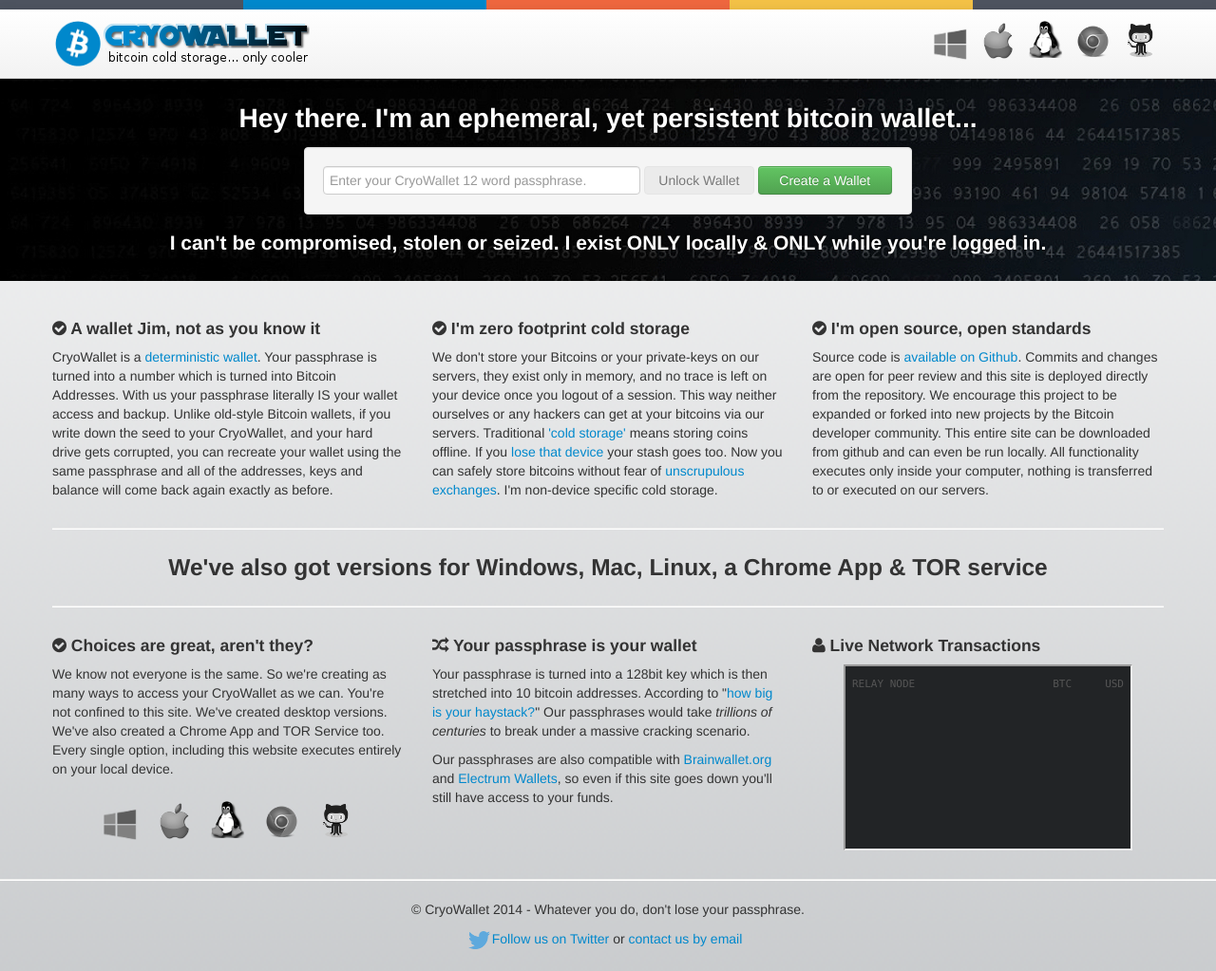
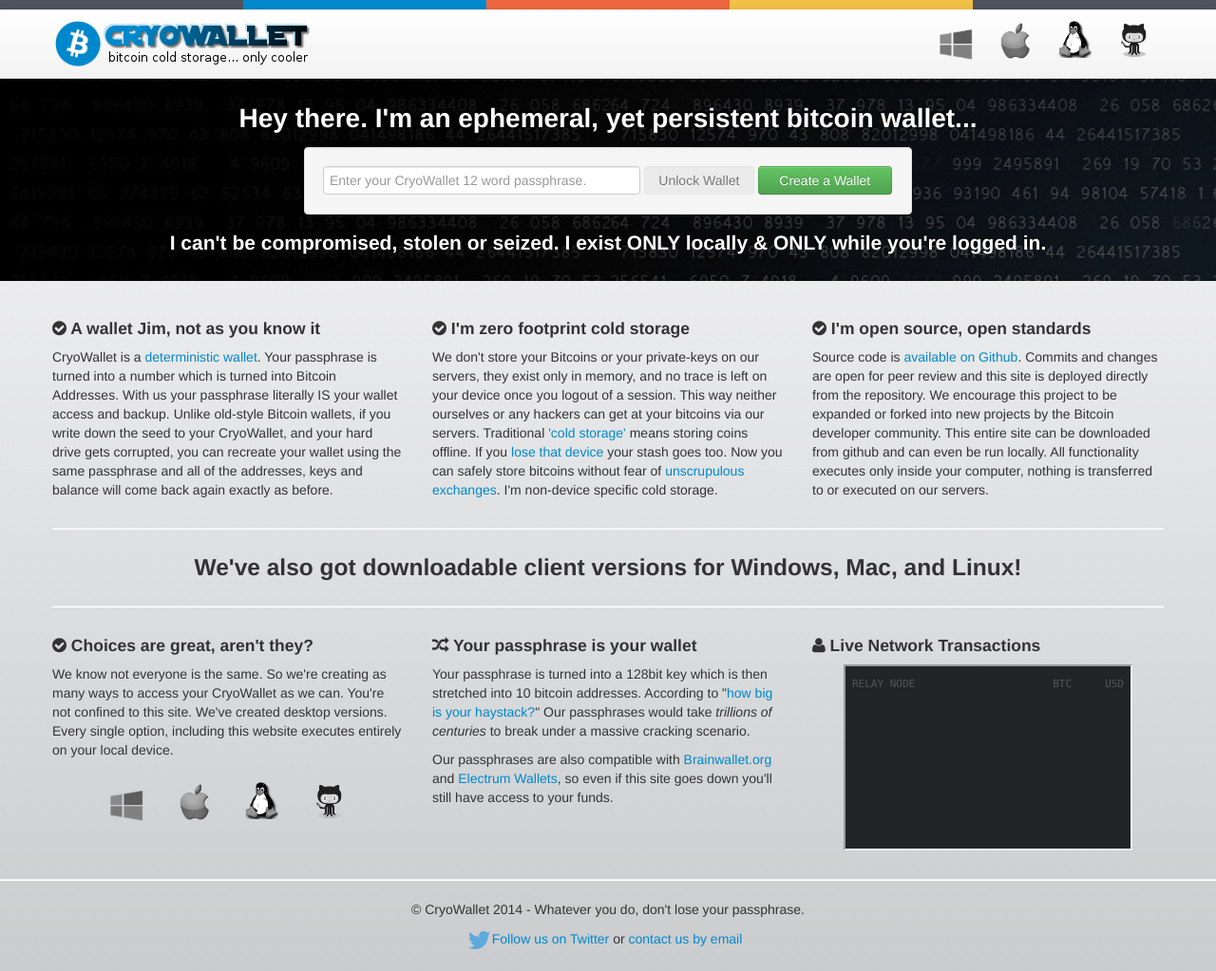
Before and after one commit to cryowallet/cryowallet.github.io, a Jekyll site: the page index.html, which Jekyll copies as it is, in a window 1280 px wide and 1023 px high. Shown: the whole window at 95% size. Built offline with Jekyll 4.4.1, drawn with Linux system fonts in a browser that asks for light colours.

Commit message:
Update index.html

```diff
--- a/index.html
+++ b/index.html
@@ -121,8 +121,7 @@
 <td align="center"><a href="/Downloads/Win/CryoWalletSetup.zip" onMouseOut="MM_swapImgRestore()" onMouseOver="MM_swapImage('windows','','win.png',1)"><img src="win-bw.png" title="Download CryoWallet for Windows" name="windows" width="35" height="52" border="0"></a></td>
 <td align="center"><a href="/Downloads/Mac/CryoWallet.zip" onMouseOut="MM_swapImgRestore()" onMouseOver="MM_swapImage('mac','','mac.png',1)"><img src="mac-bw.png" title="Download CryoWallet for Mac" name="mac" width="35" height="52" border="0"></a></td>
 <td align="center"><a href="/Downloads/Lin/CryoWallet.zip" onMouseOut="MM_swapImgRestore()" onMouseOver="MM_swapImage('linux','','lin.png',1)"><img src="lin-bw.png" title="Download CryoWallet for Linux" name="linux" width="35" height="52" border="0"></a></td>
-<td align="center"><a href="https://chrome.google.com/webstore/detail/cryowalletcom/fdjcpegfgobhcjeodebempmpeaicekig" onMouseOut="MM_swapImgRestore()" onMouseOver="MM_swapImage('app','','app.png',1)" target="_blank"><img src="app-bw.png" title="Access CryoWallet via Chrome App" name="app" width="35" height="52" border="0"></a></td>
-<td align="center"><a href="https://github.com/cryowallet/CryoWallet" onMouseOut="MM_swapImgRestore()" onMouseOver="MM_swapImage('ext','','git.png',1)" target="_blank"><img src="git-bw.png" title="Access CryoWallet Source Files on Github" name="ext" width="35" height="52" border="0"></a></td>
+<td align="center"><a href="https://github.com/cryowallet/cryowallet.github.io" onMouseOut="MM_swapImgRestore()" onMouseOver="MM_swapImage('ext','','git.png',1)" target="_blank"><img src="git-bw.png" title="Access CryoWallet Source Files on Github" name="ext" width="35" height="52" border="0"></a></td>
 </tr>
 </table
 </div>
@@ -198,26 +197,25 @@
 <div class="span4">
 <h4><i class="icon-ok-sign"></i> I'm open source, open standards</h4>
 <p>
-Source code is <a href="https://github.com/cryowallet/CryoWallet" target="_blank">available on Github</a>. Commits and changes are open for peer review and this site is deployed directly from the repository. We encourage this project to be expanded or forked into new projects by the Bitcoin developer community. This entire site can be downloaded from github and can even be run locally. All functionality executes only inside your computer, nothing is transferred to or executed on our servers.
+Source code is <a href="https://github.com/cryowallet/cryowallet.github.io" target="_blank">available on Github</a>. Commits and changes are open for peer review and this site is deployed directly from the repository. We encourage this project to be expanded or forked into new projects by the Bitcoin developer community. This entire site can be downloaded from github and can even be run locally. All functionality executes only inside your computer, nothing is transferred to or executed on our servers.
 </p>
 </div>
 </div>
 <hr />
-<h3 class="sales-title">We've also got versions for Windows, Mac, Linux, a Chrome App & TOR service</h3>
+<h3 class="sales-title">We've also got downloadable client versions for Windows, Mac, and Linux!</h3>
 <hr />
 <h4 class="sales-subtitle"></h4>
 <div class="row">
 <div class="span4">
 <h4><i class="icon-ok-sign"></i> Choices are great, aren't they?</h4>
-<p>We know not everyone is the same. So we're creating as many ways to access your CryoWallet as we can. You're not confined to this site. We've created desktop versions. We've also created a Chrome App and TOR Service too. Every single option, including this website executes entirely on your local device.
+<p>We know not everyone is the same. So we're creating as many ways to access your CryoWallet as we can. You're not confined to this site. We've created desktop versions. Every single option, including this website executes entirely on your local device.
 </p>
 <table width="284" height="58" border="0" align="center">
 <tr>
 <td align="center"><a href="/Downloads/Win/CryoWalletSetup.zip" onMouseOut="MM_swapImgRestore()" onMouseOver="MM_swapImage('windows1','','win.png',1)"><img src="win-bw.png" title="Download CryoWallet for Windows" name="windows1" width="35" height="52" border="0" id="windows1"></a></td>
 <td align="center"><a href="/Downloads/Mac/CryoWallet.zip" onMouseOut="MM_swapImgRestore()" onMouseOver="MM_swapImage('mac1','','mac.png',1)"><img src="mac-bw.png" title="Download CryoWallet for Mac" name="mac1" width="35" height="52" border="0" id="mac1"></a></td>
 <td align="center"><a href="/Downloads/Lin/CryoWallet.zip" onMouseOut="MM_swapImgRestore()" onMouseOver="MM_swapImage('linux1','','lin.png',1)"><img src="lin-bw.png" title="Download CryoWallet for Linux" name="linux1" width="35" height="52" border="0" id="linux1"></a></td>
-<td align="center"><a href="https://chrome.google.com/webstore/detail/cryowalletcom/fdjcpegfgobhcjeodebempmpeaicekig" onMouseOut="MM_swapImgRestore()" onMouseOver="MM_swapImage('app1','','app.png',1)" target="_blank"><img src="app-bw.png" title="Access CryoWallet via Chrome App" name="app1" width="35" height="52" border="0" id="app1"></a></td>
-<td align="center"><a href="https://github.com/cryowallet/CryoWallet" onMouseOut="MM_swapImgRestore()" onMouseOver="MM_swapImage('ext1','','git.png',1)" target="_blank"><img src="git-bw.png" title="Access CryoWallet Source Files on Github" name="ext1" width="35" height="52" border="0" id="ext1"></a></td>
+<td align="center"><a href="https://github.com/cryowallet/cryowallet.github.io" onMouseOut="MM_swapImgRestore()" onMouseOver="MM_swapImage('ext1','','git.png',1)" target="_blank"><img src="git-bw.png" title="Access CryoWallet Source Files on Github" name="ext1" width="35" height="52" border="0" id="ext1"></a></td>
 </tr>
 </table>
 </div>
```
